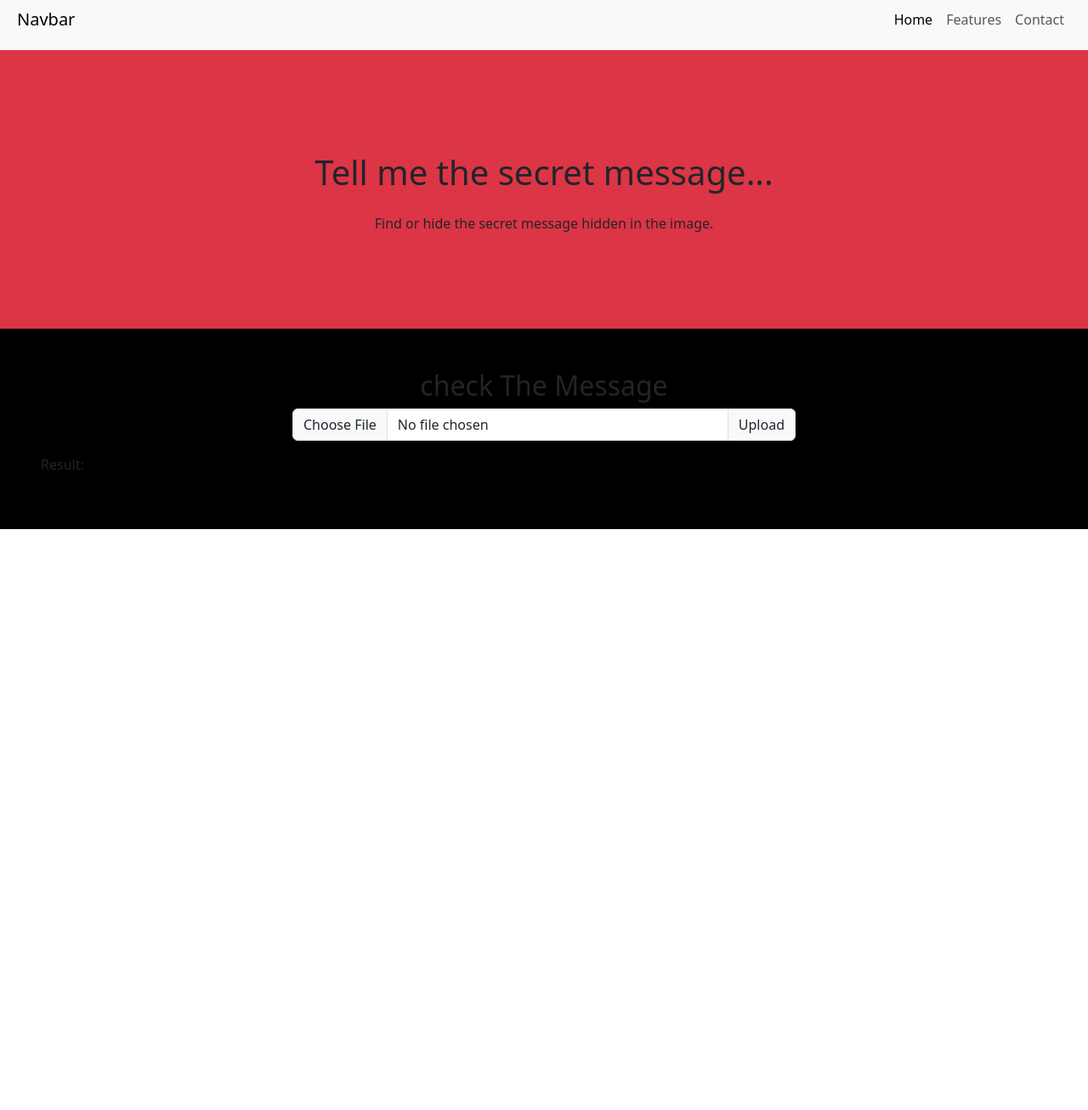
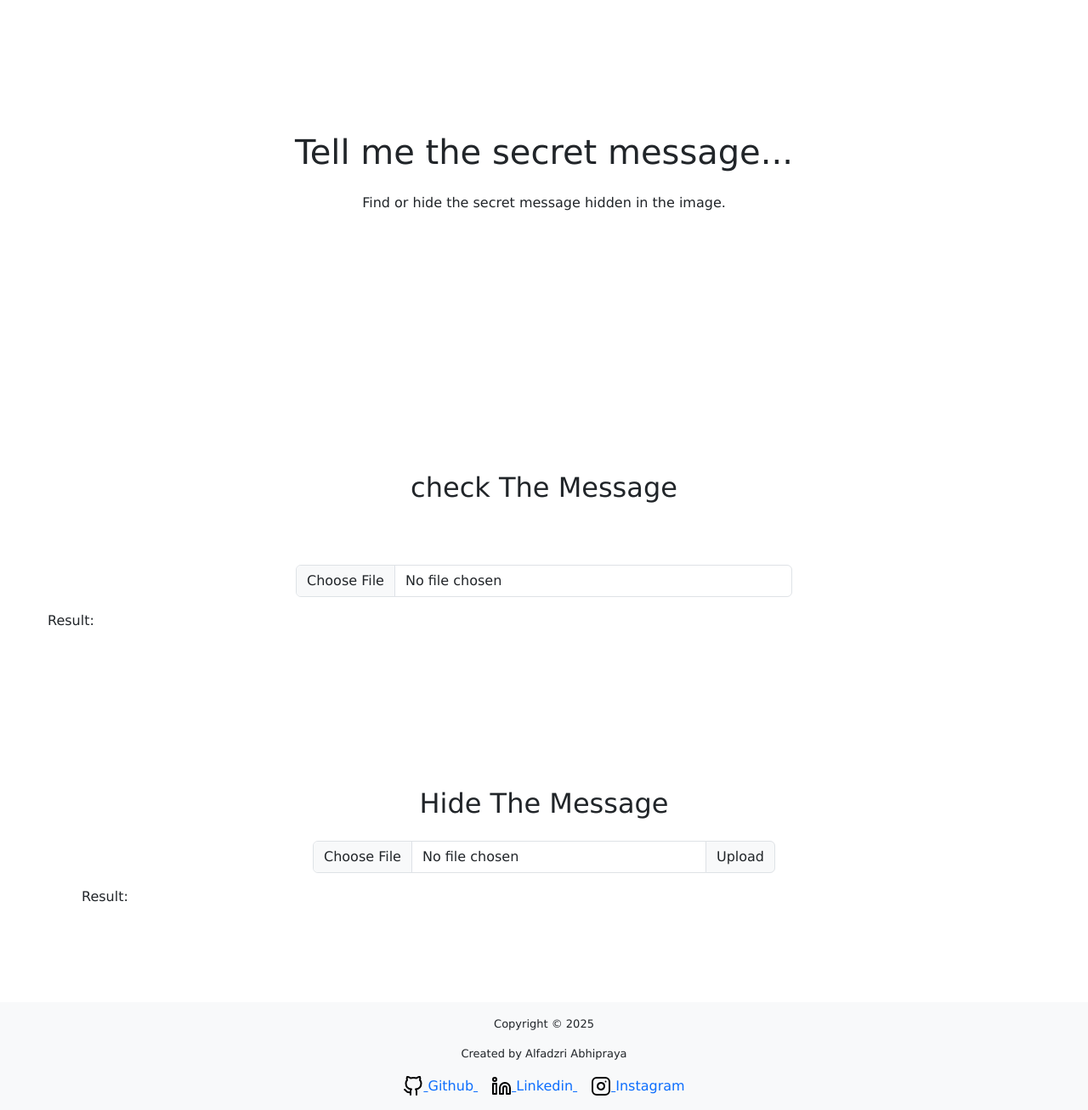
Before and after one commit to Alfdzrii/Steganography-web, a website: page html/index.html in a window 1280 px wide. Shown: the part 13-1320 px from the top of the page at 85% size. Before the commit the page ends 800 px from the top, so only its background shows below. Drawn offline with nearby package versions, Linux system fonts and the light colour scheme.

Commit message:
ui change

```diff
--- a/html/index.html
+++ b/html/index.html
@@ -6,40 +6,19 @@
     <link
       href="https://cdn.jsdelivr.net/npm/bootstrap@5.3.7/dist/css/bootstrap.min.css"
       rel="stylesheet"
-      href="style/index.css"
       integrity="sha384-LN+7fdVzj6u52u30Kp6M/trliBMCMKTyK833zpbD+pXdCLuTusPj697FH4R/5mcr"
       crossorigin="anonymous"
     />
+    <link rel="stylesheet" href="/style/index.css" />
     <title>Shsssttt!</title>
   </head>
   <body>
     <!-- nav bar -->
-    <nav class="navbar navbar-expand-lg bg-body-tertiary">
-      <div class="container-fluid m-2">
-        <a class="navbar-brand" href="#">Navbar</a>
-        <div
-          class="collapse navbar-collapse justify-content-end"
-          id="navbarNav"
-        >
-          <ul class="navbar-nav">
-            <li class="nav-item">
-              <a class="nav-link active" aria-current="page" href="#">Home</a>
-            </li>
-            <li class="nav-item">
-              <a class="nav-link" href="#">Features</a>
-            </li>
-            <li class="nav-item">
-              <a class="nav-link" href="#">Contact</a>
-            </li>
-          </ul>
-        </div>
-      </div>
-    </nav>
     <!-- nav bar -->
 
     <!-- welcome section -->
-    <section class="p-xl-5 bg-danger">
-      <div class="p-xl-5 bg-danger">
+    <section class="p-xl-5">
+      <div class="p-xl-5 my-5">
         <h1 class="text-center m-4">Tell me the secret message...</h1>
         <p class="text-center">
           Find or hide the secret message hidden in the image.
@@ -48,24 +27,77 @@
     </section>
     <!-- welcome section -->
 
-    <!-- input section -->
+    <!-- main section -->
     <section class="input-section">
       <!-- decode -->
-      <div class="decode-containermt-4 p-xl-5 bg-black">
-        <h2 class="text-center">check The Message</h2>
+      <div
+        class="decode-container mt-4 mx-2 mb-5 pt-xl-5 p-xl-5 rounded-3"
+        id="decode-container"
+      >
+        <h2 class="text-center my-4 p-xl-5">check The Message</h2>
         <div class="input-group mb-3 w-50 m-auto">
-          <input type="file" class="form-control" id="inputGroupFile02" />
-          <label class="input-group-text" for="inputGroupFile02">Upload</label>
+          <input
+            type="file"
+            class="input-file form-control"
+            id="inputGroupFile02"
+          />
         </div>
         <p>Result: <span id="decode-rslt"></span></p>
       </div>
       <!-- decode -->
 
       <!-- encode -->
-      <div></div>
+      <div
+        class="encode-container mt-4 mx-5 mb-5 p-xl-5 rounded-3"
+        id="encode-container"
+      >
+        <h2 class="text-center my-4">Hide The Message</h2>
+        <div class="input-group mb-3 w-50 m-auto">
+          <input type="file" class="form-control" id="inputGroupFile02" />
+          <label class="input-group-text" for="inputGroupFile02">Upload</label>
+        </div>
+        <p>Result: <span id="encode-rslt"></span></p>
+      </div>
       <!-- encode -->
     </section>
-    <!-- input section -->
+    <!-- main section -->
+
+    <footer class="footer bg-body-tertiary text-center p-3" id="footer">
+      <p>Copyright &copy; 2025</p>
+      <p>Created by Alfadzri Abhipraya</p>
+      <div>
+        <a href="https://github.com/Alfdzrii" class="mx-2">
+          <img
+            src="/img/github.svg "
+            alt="Alfdzrii"
+            id="github"
+            name="github"
+          />
+          <label for="github">Github</label>
+        </a>
+        <a
+          href="https://www.linkedin.com/in/alfadzri-abhipraya-257a74321/"
+          class="mx-2"
+        >
+          <img
+            src="/img/linkedin.svg"
+            alt="Alfadzri Abhipraya"
+            id="linkedin"
+            name="linkedin"
+          />
+          <label for="linkedin">Linkedin</label>
+        </a>
+        <a href="https://www.instagram.com/alfdzrii_/?next=%2F" class="mx-2">
+          <img
+            src="/img/instagram.svg"
+            alt="@Alfdzrii_"
+            id="instagram"
+            name="instagram"
+          />
+          <label for="instagram">Instagram</label>
+        </a>
+      </div>
+    </footer>
   </body>
   <script
     src="https://cdn.jsdelivr.net/npm/bootstrap@5.3.7/dist/js/bootstrap.bundle.min.js"
--- a/style/index.css
+++ b/style/index.css
@@ -1,3 +1,19 @@
 * {
   font-family: Verdana, Geneva, Tahoma, sans-serif;
 }
+
+.decode-container {
+}
+
+.input-file {
+  cursor: pointer;
+}
+
+/* footer */
+#footer {
+  background-color: #a2af9b;
+}
+.footer p {
+  font-size: small;
+  text-decoration: wavy;
+}
```
Also changed, not shown: img/github.svg (added), img/instagram.svg (added), img/linkedin.svg (added).
